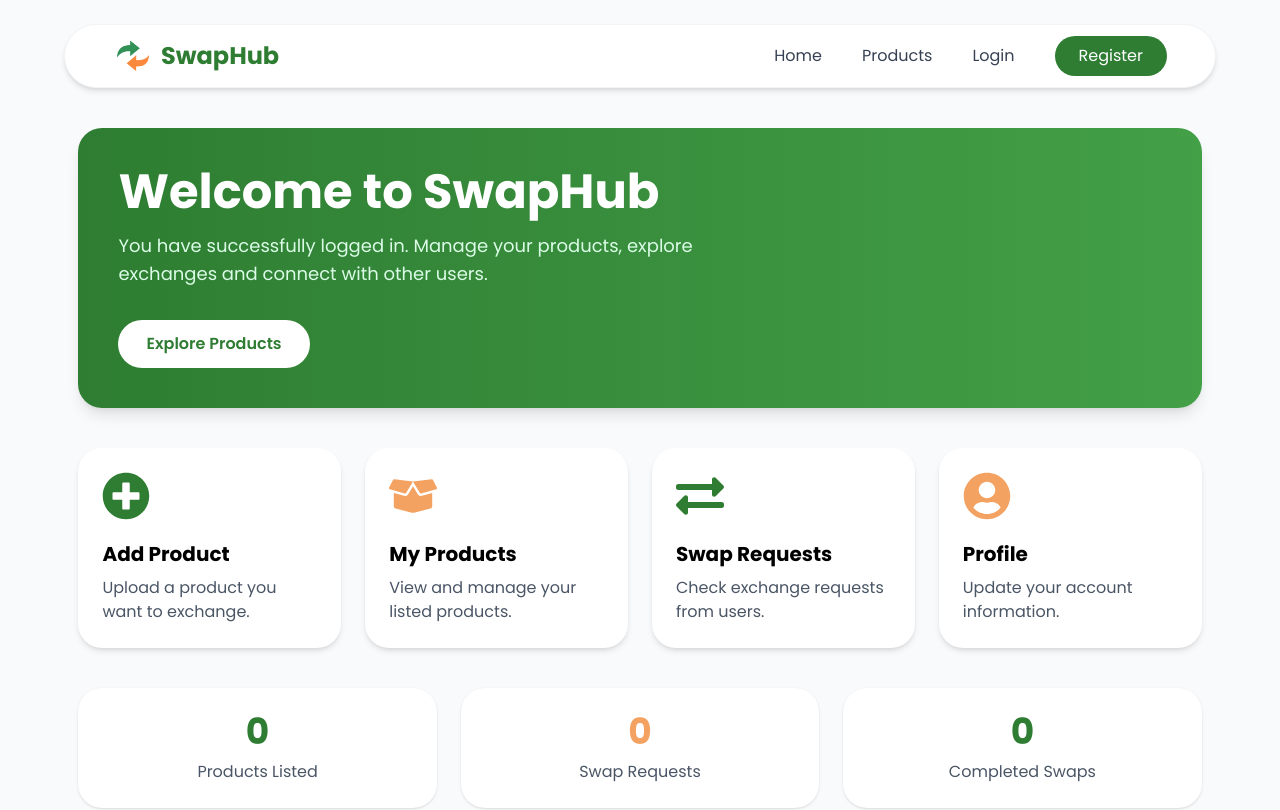
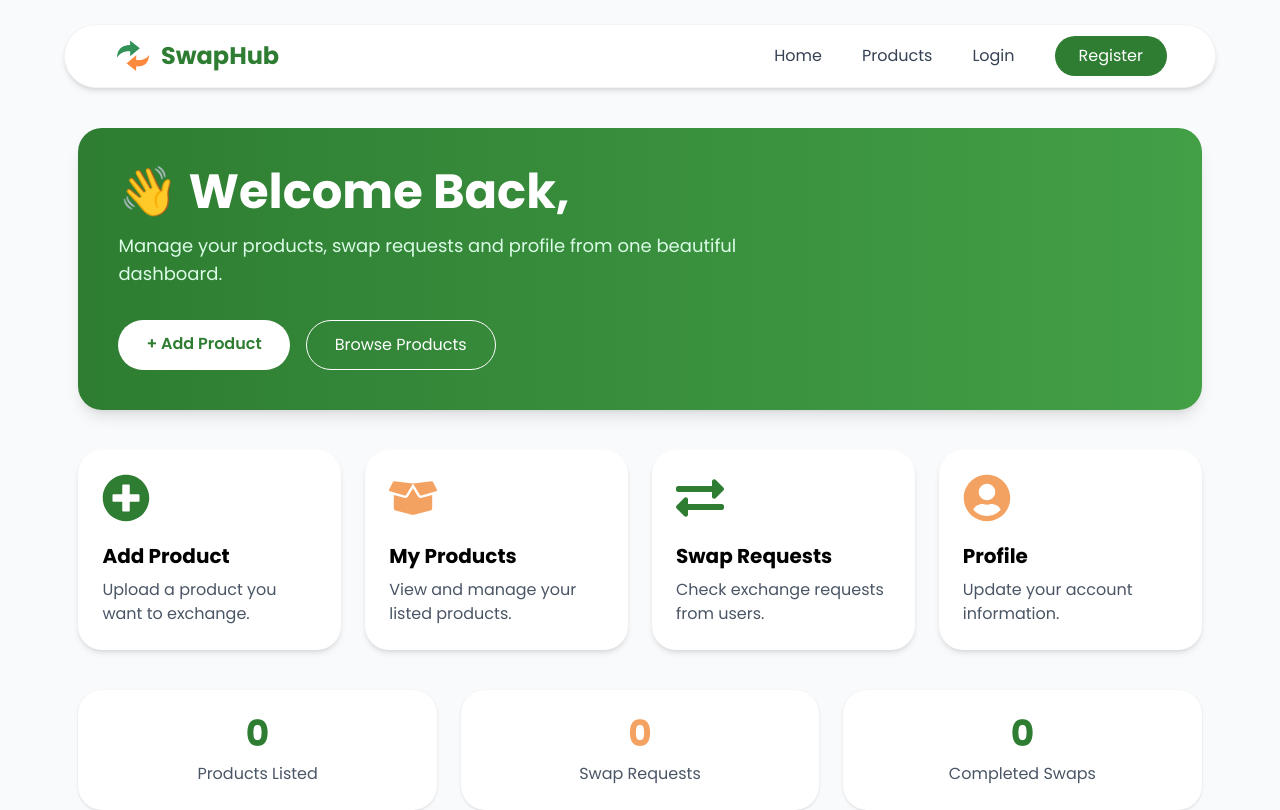
Before and after one commit to Amanverma45/swapHub, a React (Vite) app in the folder Frontend/hub/: page /welcome in a window 1280 px wide. Shown: the top 810 px of the page. Built offline with nearby package versions, Linux system fonts and the light colour scheme; no server answers.

Commit message:
count value cheak

```diff
--- a/Frontend/hub/package.json
+++ b/Frontend/hub/package.json
@@ -12,6 +12,7 @@
   "dependencies": {
     "@tailwindcss/vite": "^4.3.1",
     "axios": "^1.18.1",
+    "framer-motion": "^12.42.2",
     "react": "^19.2.6",
     "react-dom": "^19.2.6",
     "react-hot-toast": "^2.6.0",
--- a/Frontend/hub/src/Components/Welcome.jsx
+++ b/Frontend/hub/src/Components/Welcome.jsx
@@ -1,71 +1,132 @@
 import { Link } from "react-router-dom";
-import {FaBoxOpen,FaExchangeAlt,FaPlusCircle,FaUserCircle,} from "react-icons/fa";
+import { motion } from "framer-motion";
+import { FaBoxOpen, FaExchangeAlt, FaPlusCircle, FaUserCircle, FaCheckCircle, FaTimesCircle, } from "react-icons/fa";
 
 const Welcome = () => {
+  const user = JSON.parse(localStorage.getItem("user"));
   return (
     <section className="min-h-[85vh] bg-gray-50 py-10 px-4">
       <div className="w-[90%] max-w-6xl mx-auto">
 
-        <div className="bg-gradient-to-r from-[#2E7D32] to-[#43A047] rounded-3xl p-8 md:p-10 text-white shadow-lg">
-
+        <motion.div
+          initial={{ opacity: 0, y: -40 }}
+          animate={{ opacity: 1, y: 0 }}
+          transition={{ duration: 0.6 }}
+          className="bg-gradient-to-r from-[#2E7D32] to-[#43A047] rounded-3xl p-8 md:p-10 text-white shadow-lg"
+        >
           <h1 className="text-3xl md:text-5xl font-bold">
-            Welcome to SwapHub
+            👋 Welcome Back, {user?.name}
           </h1>
 
           <p className="mt-4 text-lg text-green-100 max-w-2xl">
-            You have successfully logged in. Manage your products,
-            explore exchanges and connect with other users.
+            Manage your products, swap requests and profile from one
+            beautiful dashboard.
           </p>
 
-          <Link
-            to="/products"
-            className="inline-block mt-8 bg-white text-[#2E7D32] font-semibold px-7 py-3 rounded-full hover:bg-gray-100 transition"
-          >
-            Explore Products
-          </Link>
+          <div className="flex flex-wrap gap-4 mt-8">
+            <Link
+              to="/addProduct"
+              className="bg-white text-[#2E7D32] px-7 py-3 rounded-full font-semibold hover:scale-105 transition"
+            >
+              + Add Product
+            </Link>
 
-        </div>
+            <Link
+              to="/products"
+              className="border border-white px-7 py-3 rounded-full hover:bg-white hover:text-[#2E7D32] transition"
+            >
+              Browse Products
+            </Link>
+          </div>
+        </motion.div>
 
         <div className="grid sm:grid-cols-2 lg:grid-cols-4 gap-6 mt-10">
 
           <Link to="/addProduct">
-            <div className="bg-white rounded-3xl shadow-md p-6 hover:-translate-y-2 transition">
+            <motion.div
+              initial={{ opacity: 0, x: -60 }}
+              whileInView={{ opacity: 1, x: 0 }}
+              viewport={{ once: true }}
+              transition={{ duration: 0.5 }}
+              whileHover={{
+                scale: 1.04,
+                boxShadow: "0 20px 35px rgba(0,0,0,0.12)"
+              }}
+              className="bg-white rounded-3xl shadow-md p-6 cursor-pointer"
+            >
               <FaPlusCircle className="text-5xl text-[#2E7D32] mb-5" />
               <h2 className="text-xl font-bold">Add Product</h2>
               <p className="text-gray-600 mt-2">
                 Upload a product you want to exchange.
               </p>
-            </div>
+            </motion.div>
           </Link>
 
           <Link to='/myProducts'>
-            <div className="bg-white rounded-3xl shadow-md p-6 hover:-translate-y-2 transition">
+            <motion.div
+              initial={{ opacity: 0, x: 60 }}
+              whileInView={{ opacity: 1, x: 0 }}
+              viewport={{ once: true }}
+              transition={{ duration: 0.5, delay: 0.1 }}
+              whileHover={{
+                scale: 1.04,
+                boxShadow: "0 20px 35px rgba(0,0,0,0.12)"
+              }}
+              className="bg-white rounded-3xl shadow-md p-6 cursor-pointer"
+            >
               <FaBoxOpen className="text-5xl text-[#F4A261] mb-5" />
               <h2 className="text-xl font-bold">My Products</h2>
               <p className="text-gray-600 mt-2">
                 View and manage your listed products.
               </p>
-            </div>
+            </motion.div>
           </Link>
 
-          <Link to='/swapRequest'>
-            <div className="bg-white rounded-3xl shadow-md p-6 hover:-translate-y-2 transition">
+          <Link to="/swapRequest">
+            <motion.div
+              initial={{ opacity: 0, x: -60 }}
+              whileInView={{ opacity: 1, x: 0 }}
+              viewport={{ once: true }}
+              transition={{ duration: 0.5, delay: 0.2 }}
+              whileHover={{
+                scale: 1.04,
+                boxShadow: "0 20px 35px rgba(0,0,0,0.12)",
+              }}
+              className="bg-white rounded-3xl shadow-md p-6 cursor-pointer"
+            >
               <FaExchangeAlt className="text-5xl text-[#2E7D32] mb-5" />
-              <h2 className="text-xl font-bold">Swap Requests</h2>
+
+              <h2 className="text-xl font-bold">
+                Swap Requests
+              </h2>
+
               <p className="text-gray-600 mt-2">
                 Check exchange requests from users.
               </p>
-            </div>
+            </motion.div>
           </Link>
+          <Link to="/profile">
+            <motion.div
+              initial={{ opacity: 0, x: 60 }}
+              whileInView={{ opacity: 1, x: 0 }}
+              viewport={{ once: true }}
+              transition={{ duration: 0.5, delay: 0.3 }}
+              whileHover={{
+                scale: 1.04,
+                boxShadow: "0 20px 35px rgba(0,0,0,0.12)",
+              }}
+              className="bg-white rounded-3xl shadow-md p-6 cursor-pointer"
+            >
+              <FaUserCircle className="text-5xl text-[#F4A261] mb-5" />
 
-          <Link to='/profile'>
-            <div className="bg-white rounded-3xl shadow-md p-6 hover:-translate-y-2 transition">
-              <FaUserCircle className="text-5xl text-[#F4A261] mb-5" />
-              <h2 className="text-xl font-bold">Profile</h2>
+              <h2 className="text-xl font-bold">
+                Profile
+              </h2>
+
               <p className="text-gray-600 mt-2">
                 Update your account information.
               </p>
-            </div>
+            </motion.div>
           </Link>
 
         </div>
```
Also changed, not shown: 1 other file (tests, documents, lock files or other folders).
